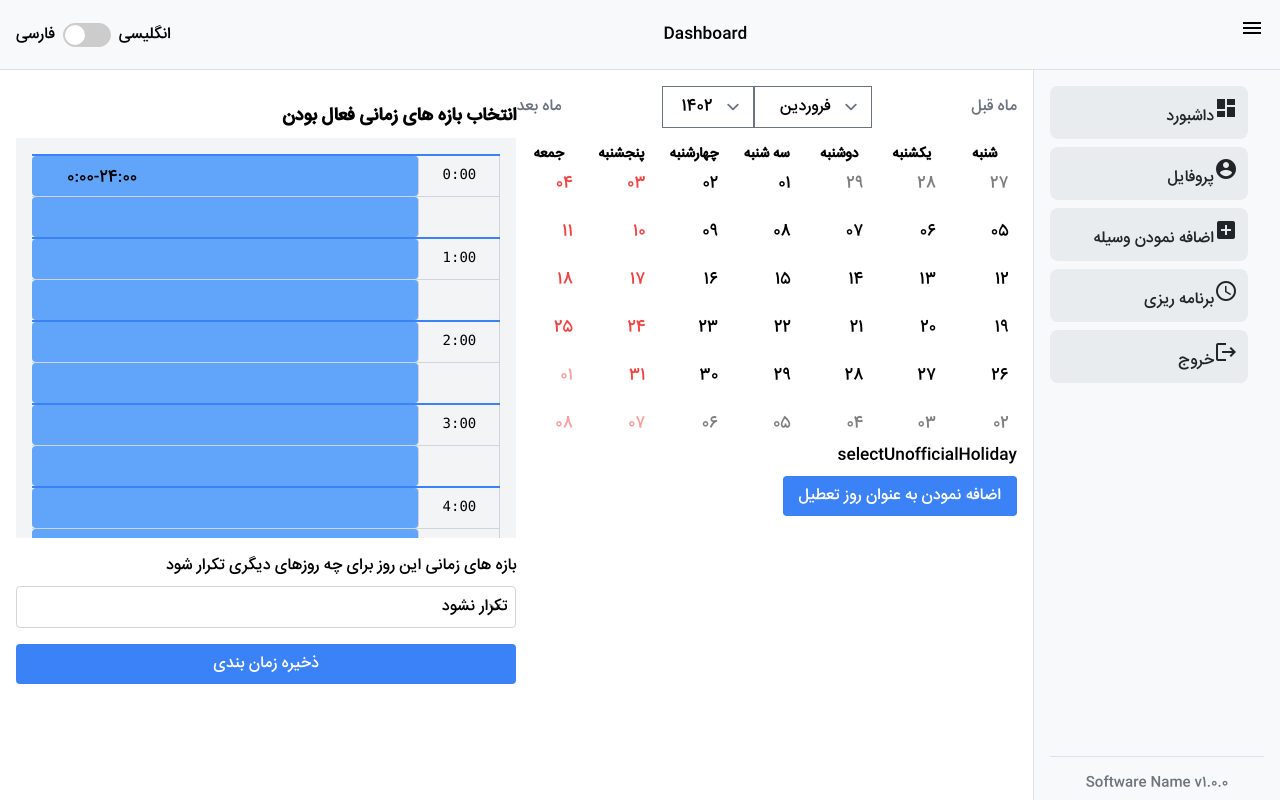
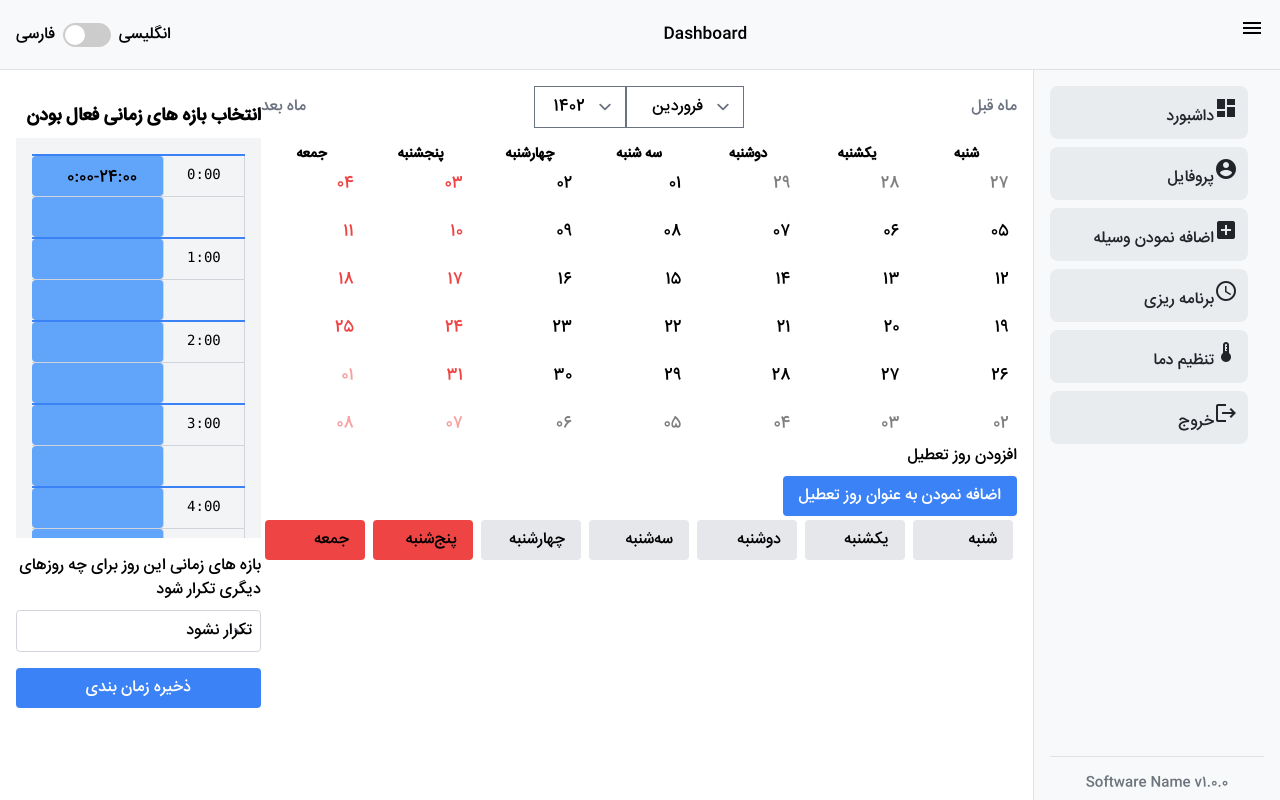
Before and after one commit to 4kProgrammer/iotPlatform, a Next.js app: page /schedule in a window 1280 px wide. Built offline with nearby package versions, Linux system fonts and the light colour scheme.

Commit message:
add some component in schedule page

```diff
--- a/components/Calender/CalenderSection.tsx
+++ b/components/Calender/CalenderSection.tsx
@@ -3,6 +3,8 @@ import { format, addDays, startOfWeek as getStartOfWeek, isSameDay, isSameMonth,
 import classNames from 'classnames';
 import { format as formatJalali, newDate as newDateJalali } from 'date-fns-jalali';
 import JalaliDate from "./jalaliDateUtils";
+import WeekendsSelector from "./WeekendsSelector";
+
 import { useLanguage } from '../../context/LanguageContext';
 import translate from '../utils/i18n';
 import { SelectedDayContext } from '../../context/SelectedDayContext';
@@ -12,7 +14,7 @@ type CalendarProps = {
   startOfWeek: 0 | 2 | 1 | 5 | 3 | 4 | 6; // 0 for Sunday, 1 for Monday, etc.
   officialHolidays: Holiday[];
   unofficialHolidays: Date[];
-  weekendVacations: { name: string; daysOfWeek: number[] }; // Array of weekend vacations
+  weekendVacations: number[]; // Array of weekend vacations
 };
 
 type Holiday = {
@@ -211,7 +213,7 @@ const Calendar: React.FC<CalendarProps> = ({
 
   const isWeekendVacation = (date: Date) => {
     const dayOfWeek = date.getDay();
-    return weekendVacations.daysOfWeek.includes(dayOfWeek);
+    return weekendVacations.includes(dayOfWeek);
   };
 
   return (
@@ -296,16 +298,11 @@ const CalenderSection: React.FC = () => {
     // Add more holidays with day and month values
   ];
 
-  //const unofficialHolidays = [new Date('2023-06-07')];
+  const [weekendSelection, setWeekendSelection] = useState<number[]>([4, 5]);
 
-  // Define weekend vacations
-  const weekendVacations =
-  {
-    name: 'Weekend Vacation 1',
-    daysOfWeek: [4, 5], //
+  const handleWeekendChange = (selectedWeekends: number[]) => {
+    setWeekendSelection(selectedWeekends);
   };
-
-
 
   const [unofficialHolidays, setUnofficialHolidays] = useState<Date[]>([]);
 
@@ -315,7 +312,6 @@ const CalenderSection: React.FC = () => {
       setUnofficialHolidays((prevHolidays) => [...prevHolidays, holiday]);
     }
   };
-
 
   const handleRemoveUnofficialHoliday = (holiday: Date) => {
     setUnofficialHolidays((prevHolidays) => prevHolidays.filter((date) => !isSameDay(date, holiday)));
@@ -327,13 +323,15 @@ const CalenderSection: React.FC = () => {
         startOfWeek={startOfWeek}
         officialHolidays={officialHolidays}
         unofficialHolidays={unofficialHolidays}
-        weekendVacations={weekendVacations}
+        weekendVacations={weekendSelection}
       />
       <UnofficialHolidaySection
         unofficialHolidays={unofficialHolidays}
         onAddUnofficialHoliday={handleAddUnofficialHoliday}
         onRemoveUnofficialHoliday={handleRemoveUnofficialHoliday}
       />
+      <WeekendsSelector weekends={weekendSelection} onWeekendChange={handleWeekendChange} />
+
     </div>
   );
 };
--- a/components/Calender/WeekendsSelector.tsx
+++ b/components/Calender/WeekendsSelector.tsx
@@ -1,13 +1,25 @@
-import { useState } from 'react';
+import { useState, useEffect } from 'react';
 import { useLanguage } from '../../context/LanguageContext';
 import translate from '../utils/i18n';
 
-const WeekendsSelector = () => {
+type WeekendsSelectorProps = {
+  weekends: number[];
+  onWeekendChange: (selectedWeekends: number[]) => void;
+};
+
+const WeekendsSelector: React.FC<WeekendsSelectorProps> = ({ weekends, onWeekendChange }) => {
   const { currentLocale } = useLanguage();
-  const [weekendSelection, setWeekendSelection] = useState([]);
-  const [firstDayOfWeek, setFirstDayOfWeek] = useState(6); // 0 for Sunday, 1 for Monday, etc.
+  const [weekendSelection, setWeekendSelection] = useState<number[]>(weekends || []);
 
-  const toggleWeekendSelection = (dayOfWeek) => {
+  useEffect(() => {
+    if (typeof onWeekendChange === 'function') {
+      onWeekendChange(weekendSelection);
+    } else {
+      console.error('onWeekendChange is not a function. It is:', typeof onWeekendChange);
+    }
+  }, [weekendSelection]);
+
+  const toggleWeekendSelection = (dayOfWeek: number) => {
     if (weekendSelection.includes(dayOfWeek)) {
       // Deselect the day if it was already selected
       setWeekendSelection(weekendSelection.filter((day) => day !== dayOfWeek));
@@ -17,52 +29,51 @@ const WeekendsSelector = () => {
     }
   };
 
-  const getLocalizedDayOfWeek = (dayOfWeek) => {
+  const getLocalizedDayOfWeek = (dayOfWeek: number) => {
     if (currentLocale === 'fa') {
       // Map English day of week to Persian
       switch (dayOfWeek) {
-        case 'Sunday':
+        case 0:
           return 'یکشنبه';
-        case 'Monday':
+        case 1:
           return 'دوشنبه';
-        case 'Tuesday':
+        case 2:
           return 'سه‌شنبه';
-        case 'Wednesday':
+        case 3:
           return 'چهارشنبه';
-        case 'Thursday':
+        case 4:
           return 'پنج‌شنبه';
-        case 'Friday':
+        case 5:
           return 'جمعه';
-        case 'Saturday':
+        case 6:
           return 'شنبه';
         default:
           return '';
       }
     } else {
       // Return English day of week
-      return dayOfWeek;
+      return ['Sunday', 'Monday', 'Tuesday', 'Wednesday', 'Thursday', 'Friday', 'Saturday'][dayOfWeek];
     }
   };
+
+  const firstDayOfWeek = 6; // Change this to set the first day of the week. 0 is Sunday, 1 is Monday, and so on.
+  const daysOfWeek = Array.from({length: 7}, (_, i) => (firstDayOfWeek + i) % 7);
 
   return (
     <div>
       <h2>{translate('weekendsSelectorTitle', currentLocale)}</h2>
-      <div>
-        {[0, 1, 2, 3, 4, 5, 6].map((dayIndex) => {
-          const dayOfWeek = (dayIndex + firstDayOfWeek) % 7;
-          const dayName = ['Sunday', 'Monday', 'Tuesday', 'Wednesday', 'Thursday', 'Friday', 'Saturday'][dayOfWeek];
-          return (
-            <div
-              key={dayIndex}
-              className={`cursor-pointer ${
-                weekendSelection.includes(dayName) ? 'bg-blue-500' : 'bg-gray-200'
-              } py-2 px-4 m-1 rounded`}
-              onClick={() => toggleWeekendSelection(dayName)}
-            >
-              {getLocalizedDayOfWeek(dayName)}
-            </div>
-          );
-        })}
+      <div className="flex">
+        {daysOfWeek.map((dayOfWeek) => (
+          <div
+            key={dayOfWeek}
+            className={`cursor-pointer min-w-[100px] ${
+              weekendSelection.includes(dayOfWeek) ? 'bg-red-500' : 'bg-gray-200'
+            } py-2 px-4 m-1 rounded`}
+            onClick={() => toggleWeekendSelection(dayOfWeek)}
+          >
+            {getLocalizedDayOfWeek(dayOfWeek)}
+          </div>
+        ))}
       </div>
     </div>
   );
--- a/components/Sidebar.tsx
+++ b/components/Sidebar.tsx
@@ -5,8 +5,6 @@ import 'material-icons/css/material-icons.min.css';
 import Link from 'next/link';
 import { useLanguage } from '../context/LanguageContext';
 import translate from './utils/i18n';
-
-
 
 const Sidebar = () => {
   const { isSidebarOpen } = useContext(ScreenContext);
@@ -22,10 +20,9 @@ const Sidebar = () => {
     { id: 1, title: translate('profilePageButton', currentLocale), icon: "account_circle", handler: "handleProfile", path: "/profile" },
     { id: 2, title: translate('addDevicePageButton', currentLocale), icon: "add_box", handler: "handleAddDevice", path: "/add-device" },
     { id: 3, title: translate('schedulePageButton', currentLocale), icon: "schedule", handler: "handleSchedule", path: "/schedule" },
-      { id: 4, title: translate('logoutPageButton', currentLocale), icon: "logout", handler: "handleLogout", path: "/logout" }
+    { id: 4, title: translate('temperatureSettingsPageButton', currentLocale), icon: "thermostat", handler: "handleTemperatureSettings", path: "/temperetureSettings" },
+    { id: 5, title: translate('logoutPageButton', currentLocale), icon: "logout", handler: "handleLogout", path: "/logout" }
   ];
-
-
 
   const handleProfile = () => {
     console.log("Profile clicked");
@@ -47,6 +44,10 @@ const Sidebar = () => {
     console.log("Dashboard clicked");
   };
 
+  const handleTemperatureSettings = () => {
+    console.log("Temperature Settings clicked");
+  };
+
   const handleClick = (handler: string) => {
     switch (handler) {
       case "handleDashboard":
@@ -60,6 +61,9 @@ const Sidebar = () => {
         break;
       case "handleSchedule":
         handleSchedule();
+        break;
+      case "handleTemperatureSettings":
+        handleTemperatureSettings();
         break;
       case "handleLogout":
         handleLogout();
--- a/locale/fa.json
+++ b/locale/fa.json
@@ -22,6 +22,8 @@
   "timeRangeTableLable":"انتخاب بازه های زمانی فعال بودن",
   "selectRepeatOptionLable":"بازه های زمانی این روز برای چه روزهای دیگری تکرار شود",
   "addUnofficialHoliday":"اضافه نمودن به عنوان روز تعطیل",
-  "selectUnofficialHoliday":"selectUnofficialHoliday"
+  "selectUnofficialHoliday":"افزودن روز تعطیل",
+  "24HourRun":"کارکرد 24 ساعته ",
+  "temperatureSettingsPageButton":"تنظیم دما"
 
 }
--- a/pages/schedule.tsx
+++ b/pages/schedule.tsx
@@ -2,11 +2,12 @@ import React from 'react';
 import Layout from "../components/Layout";
 import CalenderSection from "../components/Calender/CalenderSection";
 import TimeRangeSelection from "../components/Calender/TimeRangeSection";
-import WeekendsSelector from '../components/Calender/WeekendsSelector';
 import FeatureSettings from '../components/Calender/FeatureSettings';
 import { SelectedDayProvider } from '../context/SelectedDayContext';
 
 const schedule: React.FC = () => {
+  const isRun24Hour = true;
+
   return (
     <SelectedDayProvider>
       <Layout>
@@ -18,7 +19,6 @@ const schedule: React.FC = () => {
             <TimeRangeSelection />
           </div>
         </div>
-        <WeekendsSelector />
         <FeatureSettings />
       </Layout>
     </SelectedDayProvider>
```
Also changed, not shown: components/Calender/FeatureSettings.tsx (+54 -15 lines), 1 other file (tests, documents, lock files or other folders). Lines whose indentation alone changed are shown as unchanged.
